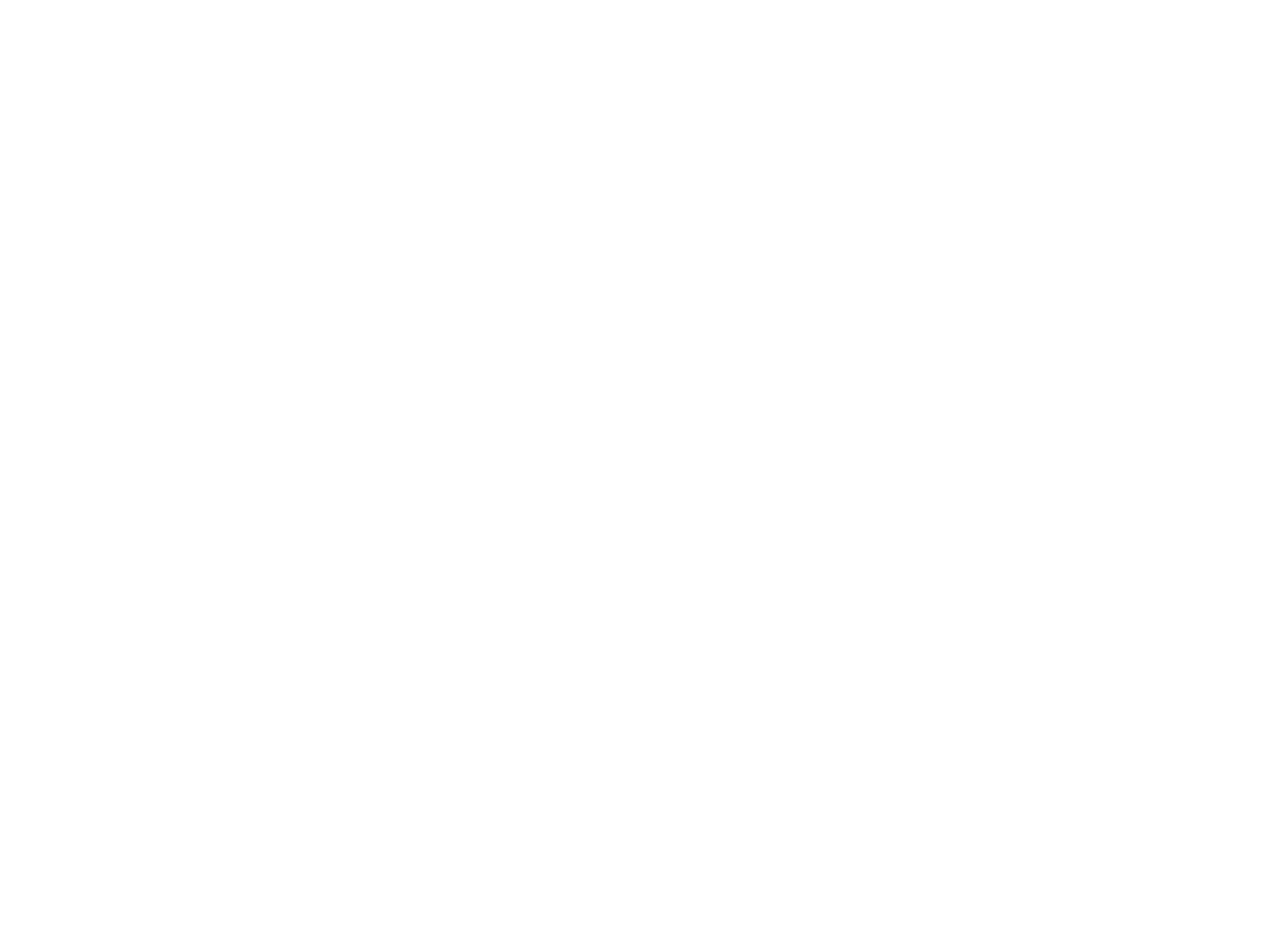
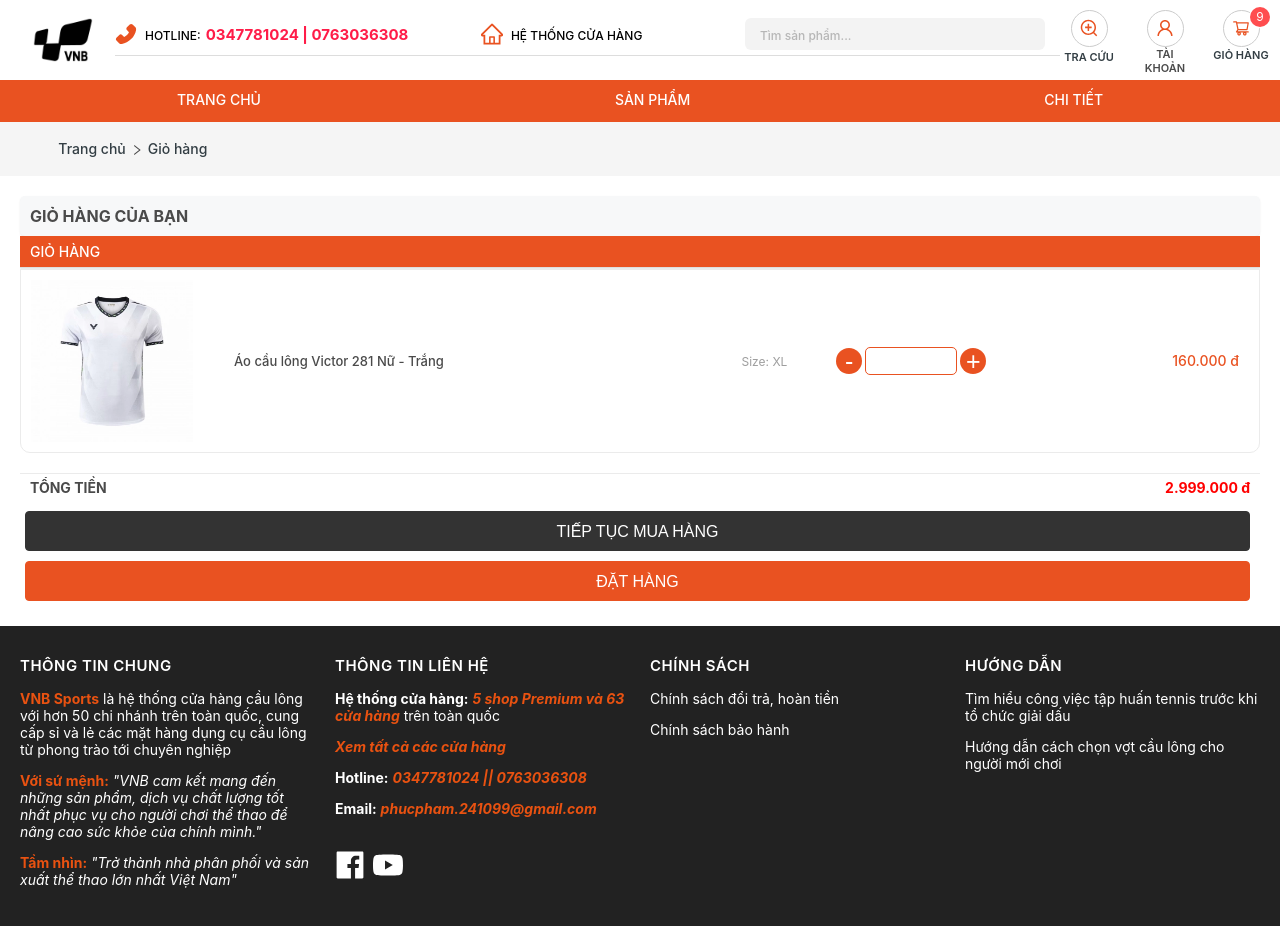
Before and after one commit to phuclonghuudong/03_PROJECT, a React (Vite) app in the folder client/: page /gio-hang in a window 1280 px wide. Before the commit this address had no page. Shown: the top 926 px of the page. Before the commit the page ends 800 px from the top, so only its background shows below. Built offline with nearby package versions, Linux system fonts and the light colour scheme.

Commit message:
04.10 Fix & design all Pages and component.

```diff
--- a/client/src/components/ButtonColorComponent/index.jsx
+++ b/client/src/components/ButtonColorComponent/index.jsx
@@ -26,7 +26,6 @@ const ButtonColorComponent = () => {
         style={{
           fontSize: "13px",
           fontWeight: "500",
-          display: "inline-block",
           justifyContent: "center",
           display: "grid",
         }}
--- a/client/src/components/DefaultComponent/index.jsx
+++ b/client/src/components/DefaultComponent/index.jsx
@@ -1,6 +1,7 @@
 import React from "react";
 import HeaderComponents from "../HeaderComponents";
 import MenuNavbarComponent from "../MenuNavbarComponent";
+import FooterComponent from "../FooterComponent";
 
 const DefaultComponent = ({ children }) => {
   return (
@@ -9,6 +10,7 @@ const DefaultComponent = ({ children }) => {
       <MenuNavbarComponent />
 
       {children}
+      <FooterComponent />
     </div>
   );
 };
--- /dev/null
+++ b/client/src/components/FooterComponent/index.jsx
@@ -0,0 +1,73 @@
+import React from "react";
+import { Col, Row } from "antd";
+import { FacebookFilled, YoutubeFilled } from "@ant-design/icons";
+
+const FooterComponent = () => {
+  return (
+    <div className="footer">
+      <Row style={{ padding: "20px 10px 10px 10px" }}>
+        <Col xs={24} sm={24} md={12} lg={6} xl={6} style={{ padding: "10px" }}>
+          <p className="title-footer">Thông tin chung</p>
+          <div className="des_foo">
+            <p>
+              <b>VNB Sports</b> là hệ thống cửa hàng cầu lông với hơn 50 chi nhánh trên toàn quốc, cung cấp sỉ và lẻ các
+              mặt hàng dụng cụ cầu lông từ phong trào tới chuyên nghiệp
+            </p>
+            <p>
+              <b>Với sứ mệnh:</b>{" "}
+              <em>
+                "VNB cam kết mang đến những sản phẩm, dịch vụ chất lượng tốt nhất phục vụ cho người chơi thể thao để
+                nâng cao sức khỏe của chính mình."
+              </em>
+            </p>
+            <p>
+              <b>Tầm nhìn:</b> <em>"Trở thành nhà phân phối và sản xuất thể thao lớn nhất Việt Nam"</em>
+            </p>
+          </div>
+        </Col>
+        <Col xs={24} sm={24} md={12} lg={6} xl={6} style={{ padding: "10px" }}>
+          <p className="title-footer">Thông tin liên hệ</p>
+          <div className="list-foo">
+            <p>
+              <b>Hệ thống cửa hàng:</b> <em>5 shop Premium và 63 cửa hàng</em> trên toàn quốc
+            </p>
+          </div>
+          <div className="list-foo">
+            <em>Xem tất cả các cửa hàng</em>
+          </div>
+          <div className="list-foo">
+            <p>
+              <b>Hotline:</b> <em>0347781024 || 0763036308</em>
+            </p>
+          </div>
+          <div className="list-foo">
+            <p>
+              <b>Email:</b> <em>phucpham.241099@gmail.com</em>
+            </p>
+          </div>
+          <div className="list-foo">
+            <p style={{ fontSize: "30px" }}>
+              <FacebookFilled /> <YoutubeFilled />
+            </p>
+          </div>
+        </Col>
+        <Col xs={24} sm={24} md={12} lg={6} xl={6} style={{ padding: "10px" }}>
+          <p className="title-footer">Chính sách</p>
+          <div className="des_foo">
+            <p>Chính sách đổi trả, hoàn tiền</p>
+            <p>Chính sách bảo hành</p>
+          </div>
+        </Col>
+        <Col xs={24} sm={24} md={12} lg={6} xl={6} style={{ padding: "10px" }}>
+          <p className="title-footer">Hướng dẫn</p>
+          <div className="des_foo">
+            <p>Tìm hiểu công việc tập huấn tennis trước khi tổ chức giải dấu</p>
+            <p>Hướng dẫn cách chọn vợt cầu lông cho người mới chơi</p>
+          </div>
+        </Col>
+      </Row>
+    </div>
+  );
+};
+
+export default FooterComponent;
--- a/client/src/components/HeaderComponents/index.jsx
+++ b/client/src/components/HeaderComponents/index.jsx
@@ -101,7 +101,9 @@ const HeaderComponents = () => {
 
           <Wrapper03_div>
             <Badge count={9} offset={[-10, 7]} size="middle">
-              <IconButtonHeader icon={<ShoppingCartOutlined />} text="Giỏ hàng" />
+              <NavLink to="/gio-hang" style={{ color: "#333e44" }} exact>
+                <IconButtonHeader icon={<ShoppingCartOutlined />} text="Giỏ hàng" />
+              </NavLink>
             </Badge>
           </Wrapper03_div>
         </WrapperContainer03>
--- a/client/src/components/TitlePageComponent/index.jsx
+++ b/client/src/components/TitlePageComponent/index.jsx
@@ -2,6 +2,7 @@ import React from "react";
 import { WrapperDiv } from "./style";
 import { RightOutlined } from "@ant-design/icons";
 import { Col, Row } from "antd";
+import { NavLink } from "react-router-dom";
 
 const TitlePageComponent = ({ title, titleType, titleProduct, color }) => {
   return (
@@ -10,7 +11,10 @@ const TitlePageComponent = ({ title, titleType, titleProduct, color }) => {
       <Col xs={24} sm={24} md={24} lg={22} xl={22}>
         <div>
           <WrapperDiv>
-            Trang chủ <RightOutlined style={{ fontSize: "12px", padding: "0 5px" }} />
+            <NavLink to="/" className="hover-text" exact>
+              Trang chủ
+            </NavLink>
+            <RightOutlined style={{ fontSize: "12px", padding: "0 5px" }} />
             <span className="hover-text">{title}</span>
             {!titleType ? (
               ""
--- a/client/src/index.css
+++ b/client/src/index.css
@@ -43,12 +43,32 @@ body {
     "Segoe UI Symbol";
   -webkit-font-smoothing: antialiased;
   -moz-osx-font-smoothing: grayscale;
+  min-height: 100%;
+  /* position: relative; */
 }
 .layout-center {
   display: flex;
   justify-content: center;
   flex-direction: column;
   text-align: center;
+}
+.name-product-cart {
+  font-size: 13px;
+  font-weight: 500;
+  display: block;
+  padding-right: 25px;
+}
+.price-product-cart {
+  font-weight: 500;
+  display: block;
+  font-size: 14px;
+  color: #e95221;
+  line-height: 28px;
+}
+.size-product-cart {
+  display: block;
+  font-size: 12px;
+  color: #9e9e9e;
 }
 /* --------------------------------- */
 .container-product-left {
@@ -156,11 +176,10 @@ body {
 .button-product {
   height: 40px;
   margin: 5px;
-  font-size: 14px;
+  font-size: 16px;
   color: #fff;
   padding: 0px 10px;
   border-radius: 4px;
-  font-size: 12px;
   transition: 0.3s;
   -webkit-transition: 0.3s;
   -moz-transition: 0.3s;
@@ -169,7 +188,7 @@ body {
   text-transform: uppercase;
   line-height: 31px;
   margin-right: 10px;
-  font-weight: 700;
+  font-weight: 500;
 }
 .button-product:hover {
   background-color: #fff !important;
@@ -181,6 +200,98 @@ body {
   font-weight: bolder;
 }
 /* product-detail */
+
+/* order-cart */
+.title-cart {
+  font-size: 16px;
+  text-transform: uppercase;
+  font-weight: bold;
+  background: #f7f8f9;
+  border-radius: 5px;
+  padding: 10px;
+  box-shadow: 0 1px 2px rgba(0, 0, 0, 0.08);
+}
+.title-cart-child {
+  /* width: 100% !important; */
+  height: auto !important;
+  text-align: center;
+  text-transform: uppercase;
+  font-weight: 500;
+  font-size: 14px;
+  border-bottom: 1px solid #ddd;
+  padding: 0 0 5px;
+  margin-bottom: 0px;
+  display: flex;
+  align-items: center;
+  color: #fff;
+  background: #e95221;
+  padding: 7px 10px;
+  cursor: pointer;
+}
+.cart-product-body {
+  border: solid 1px #ebebeb;
+  border-radius: 0px 0px 10px 10px;
+}
+.cart-product {
+  width: 100%;
+  height: 100%;
+  display: flex;
+  align-items: center;
+  padding: 10px;
+  border-top: 1px solid #ebebeb;
+}
+.cart-footer {
+  margin-top: 20px;
+  padding: 5px 10px 10px;
+  border-top: solid 1px #ebebeb;
+  font-size: 16px;
+  font-weight: 700;
+}
+/* order-cart */
+
+/* footer-component */
+.footer {
+  bottom: 0;
+  background: #222222;
+}
+.title-footer {
+  line-height: normal;
+  letter-spacing: 0.5px;
+  position: relative;
+  font-size: 15px;
+  margin: 0px 0 15px 0;
+  color: #fff;
+  text-transform: uppercase;
+  font-weight: 600;
+}
+.des_foo {
+  color: #fff;
+  margin-bottom: 10px;
+  cursor: pointer;
+}
+
+.des_foo b {
+  color: #e95211;
+}
+.des_foo p:hover {
+  color: #e95211;
+}
+.des_foo em {
+  font-style: italic;
+}
+.list-foo {
+  color: #fff;
+  margin-bottom: 10px;
+  cursor: pointer;
+}
+.list-foo b {
+  font-weight: bolder;
+}
+.list-foo em {
+  color: #e95211;
+  font-weight: bolder;
+}
+/* footer-component */
 /* --------------------------------- */
 
 html {
--- /dev/null
+++ b/client/src/pages/CartPage/index.jsx
@@ -0,0 +1,71 @@
+import React from "react";
+import TitlePageComponent from "../../components/TitlePageComponent";
+import { Col, Row } from "antd";
+import ButtonProductComponent from "./../../components/ButtonProductComponent/index";
+import product01 from "../../assets/product01.png";
+import GroupButtonQuantity from "./../../components/GroupButtonQuantity/index";
+
+const CartPage = () => {
+  return (
+    <div>
+      <TitlePageComponent title="Giỏ hàng" />
+      <Row style={{ padding: "10px", height: "100%" }}>
+        <Col xs={24} sm={24} md={24} lg={24} xl={24} style={{ padding: "10px" }}>
+          <div className="title-cart">Giỏ hàng của bạn</div>
+          <div className="title-cart-child">Giỏ hàng </div>
+          <div className="cart-product-body">
+            <Row className="cart-product">
+              <Col xs={4} sm={4} md={4} lg={4} xl={4} className="layout-center">
+                <img src={product01} style={{ height: "auto", width: "80%" }} />
+              </Col>
+
+              <Col xs={20} sm={20} md={20} lg={20} xl={20}>
+                <Row style={{ justifyContent: "center", alignItems: "center", display: "flex" }}>
+                  <Col xs={24} sm={24} md={24} lg={10} xl={12} className="name-product-cart ">
+                    Áo cầu lông Victor 281 Nữ - Trắng
+                  </Col>
+                  <Col xs={24} sm={24} md={24} lg={2} xl={2} className="size-product-cart ">
+                    Size: XL
+                  </Col>
+                  <Col xs={24} sm={12} md={12} lg={5} xl={5}>
+                    <div style={{ padding: "10px" }}>
+                      <GroupButtonQuantity />
+                    </div>
+                  </Col>
+                  <Col
+                    xs={24}
+                    sm={12}
+                    md={12}
+                    lg={5}
+                    xl={5}
+                    className="price-product-cart "
+                    style={{ textAlign: "right", padding: "0 10px" }}
+                  >
+                    160.000 đ
+                  </Col>
+                </Row>
+              </Col>
+            </Row>
+          </div>
+          <Row className="cart-footer">
+            <Col xs={12} sm={12} md={12} lg={12} xl={12}>
+              TỔNG TIỀN
+            </Col>
+            <Col xs={12} sm={12} md={12} lg={12} xl={12} style={{ textAlign: "right" }}>
+              <span style={{ color: "red" }}>2.999.000 đ</span>
+            </Col>
+          </Row>
+
+          <div className="layout-center">
+            <ButtonProductComponent title="Tiếp tục mua hàng" colorBtn="#333" />
+          </div>
+          <div className="layout-center">
+            <ButtonProductComponent title="Đặt hàng" />
+          </div>
+        </Col>
+      </Row>
+    </div>
+  );
+};
+
+export default CartPage;
--- a/client/src/pages/CheckOrderPage/index.jsx
+++ b/client/src/pages/CheckOrderPage/index.jsx
@@ -9,7 +9,7 @@ const CheckOrderPage = () => {
   return (
     <div>
       <TitlePageComponent title="Kiểm tra đơn hàng" />
-      <div style={{ padding: "0 10px" }}>
+      <div style={{ padding: "0 10px", marginBottom: "20px" }}>
         <TitleHeadComponent text="Kiểm tra đơn hàng" />
 
         <Row>
--- a/client/src/pages/ProductDetailPage/LayoutLeft/index.jsx
+++ b/client/src/pages/ProductDetailPage/LayoutLeft/index.jsx
@@ -4,7 +4,7 @@ import product01 from "../../../assets/product01.png";
 const LayoutLeft = () => {
   return (
     <div style={{ textAlign: "center", justifyContent: "center" }}>
-      <img src={product01} style={{ width: "100%", height: "auto" }} />
+      <img src={product01} style={{ height: "auto" }} />
     </div>
   );
 };
--- a/client/src/pages/SignUpPage/index.jsx
+++ b/client/src/pages/SignUpPage/index.jsx
@@ -8,7 +8,7 @@ import { NavLink } from "react-router-dom";
 
 const SignUpPage = () => {
   return (
-    <Row style={{ display: "flex", alignItems: "center", justifyContent: "center" }}>
+    <Row style={{ display: "flex", alignItems: "center", justifyContent: "center", marginBottom: "20px" }}>
       <Col xs={24} sm={24} md={12} lg={12} xl={12}>
         <div className="div_content_type_title" style={{ margin: "15px 0" }}>
           <TitleModulesComponent title="ĐĂNG KÝ" />
--- a/client/src/routes/index.js
+++ b/client/src/routes/index.js
@@ -6,6 +6,7 @@ import { DownOutlined } from "@ant-design/icons";
 import CheckOrderPage from "../pages/CheckOrderPage";
 import ForgotPasswordPage from "../pages/ForgotPasswordPage";
 import ProductDetailPage from "../pages/ProductDetailPage";
+import CartPage from "../pages/CartPage";
 
 export const routes = [
   {
@@ -99,7 +100,7 @@ export const routes = [
   {
     path: "/quen-mat-khau",
     icon: "",
-    showHeader: true,
+    showHeader: false,
     title: "Quên mật khẩu",
     page: ForgotPasswordPage,
     isShowHeader: true,
@@ -112,4 +113,12 @@ export const routes = [
     page: ProductDetailPage,
     isShowHeader: true,
   },
+  {
+    path: "/gio-hang",
+    icon: "",
+    showHeader: false,
+    title: "Giỏ hàng",
+    page: CartPage,
+    isShowHeader: true,
+  },
 ];
```
Also changed, not shown: 1 other file (tests, documents, lock files or other folders).
